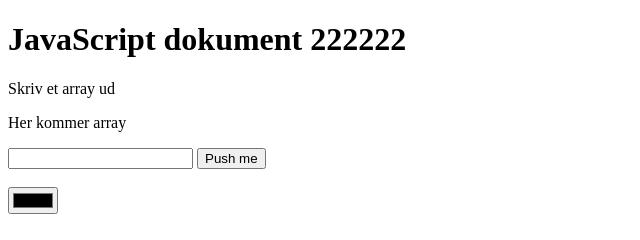
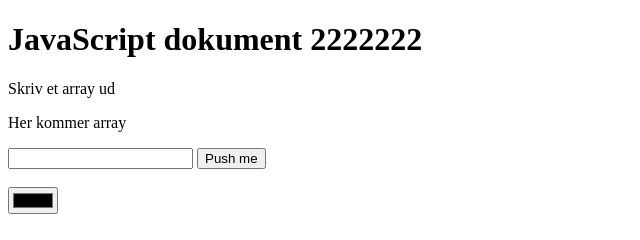
Before and after one commit to TobiasSolv/javascriptV1Clone, a plain HTML site: page Index.html in a window 1280 px wide. Shown: the full height of the page, 0-640 px from the left. Drawn offline with Linux system fonts and the light colour scheme.

Commit message:
med 2222

```diff
--- a/Index.html
+++ b/Index.html
@@ -5,7 +5,7 @@
     <title>Min første JavaScript side</title>
 </head>
 <body>
-<h1>JavaScript dokument 222222</h1>
+<h1>JavaScript dokument 2222222</h1>
 <p>Skriv et array ud</p>
 <p id="demo"> Her kommer array</p>
 
```
